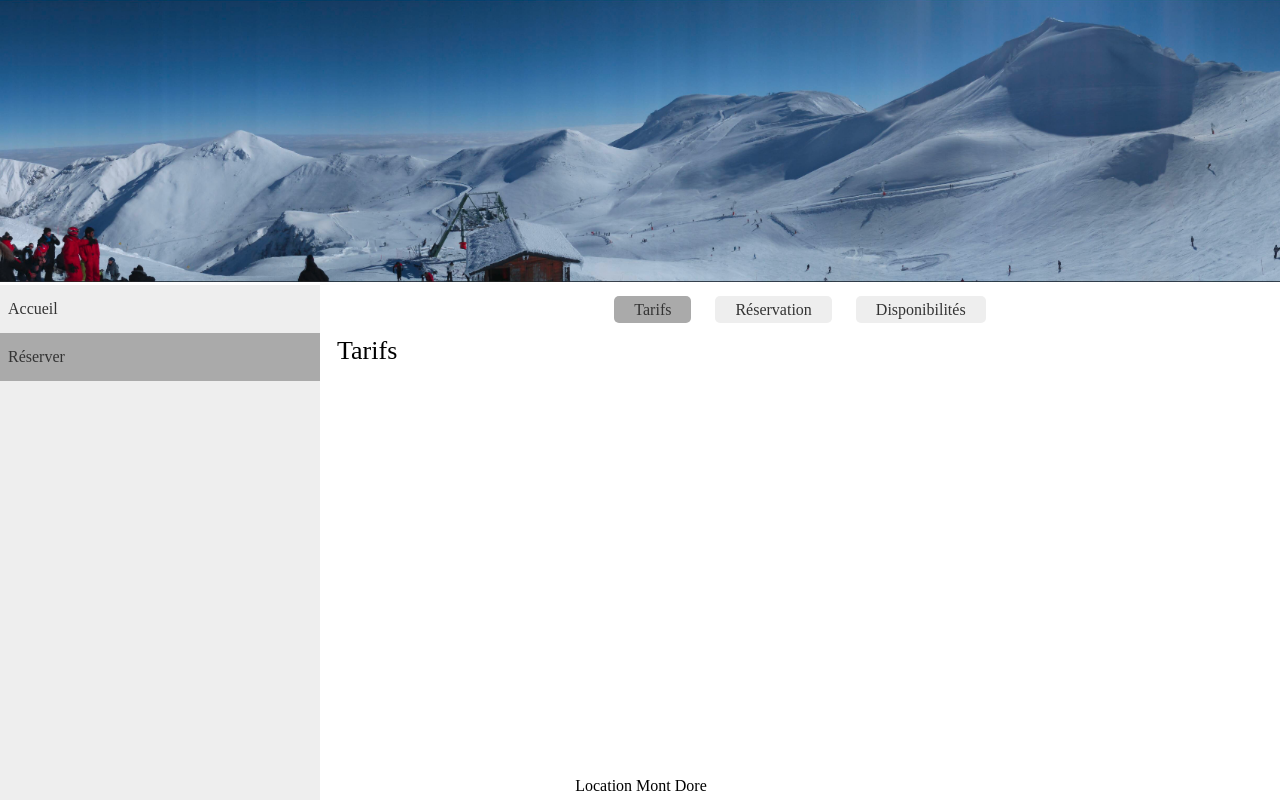
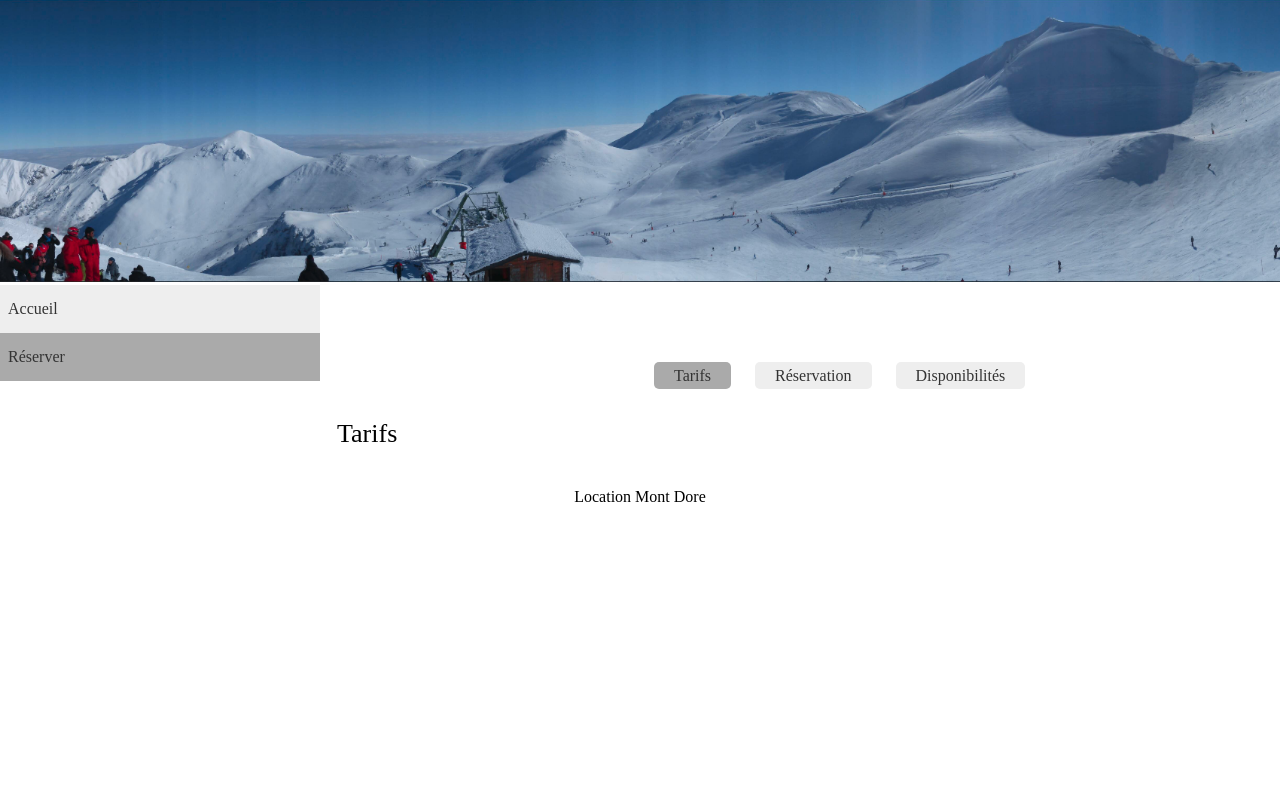
Before and after one commit to fossabot/Rent-MontDore, a Django app: a page that uses templates/base.html in a window 1280 px wide. Run offline with Django 3.2, Linux system fonts and the light colour scheme.

Commit message:
Make navbar not fixed

```diff
--- a/static/css/apps.css
+++ b/static/css/apps.css
@@ -1,5 +1,6 @@
 .navbar {
   text-align: center;
+  margin-left: 25%;
 }
 
 .navbar li {
--- a/static/css/main.css
+++ b/static/css/main.css
@@ -1,8 +1,14 @@
+nav {
+  width: 25%;
+}
+
+nav, .navbar {
+  display: inline-block;
+}
+
 nav ul {
-  width: 25%;
   background-color: #eee;
   height: 100%;
-  position: fixed; /* Make it stick, even on scroll */
   overflow: auto; /* Enable scrolling if the sidenav has too much content */
 }
 
@@ -42,10 +48,6 @@ h1 {
 
 footer {
   text-align: center;
-  width: 100%;
-  position: fixed;
-  bottom: 0;
-  padding: 1px;
 }
 
 footer a, footer p {
--- a/templates/base.html
+++ b/templates/base.html
@@ -19,8 +19,8 @@
         <li><a class="nav-booking" href="{% url "booking-home-price" %}">Réserver</a></li>
       </ul>
     </nav>
+    {% block navbar %}{% endblock %}
     <section id="body">
-      {% block navbar %}{% endblock %}
       {% block content %}{% endblock %}
     </section>
     <footer>
```
Also changed, not shown: templates/app_navbar.html (deleted, +0 -9 lines).
